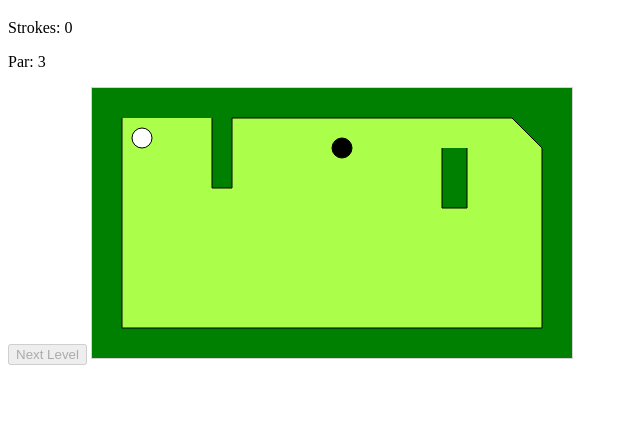
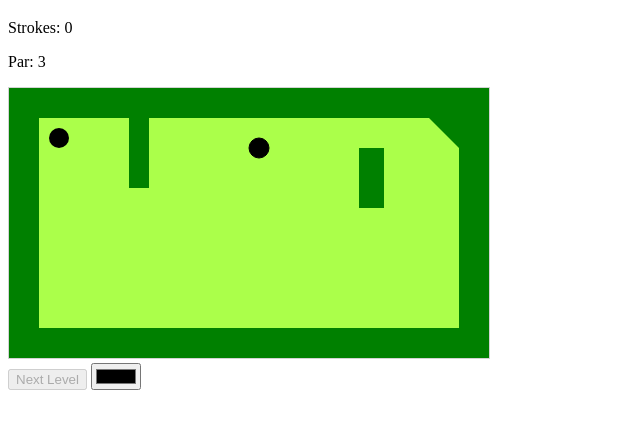
Before and after one commit to jack-kraus/Javascript-Projects, a website: page Mini-Golf/index.html in a window 1280 px wide. Shown: the part 61-490 px from the top of the page, without its empty margins (0-640 px from the left). Drawn offline with nearby package versions, Linux system fonts and the light colour scheme.

Commit message:
Color picker, button disabling issue

```diff
--- a/Mini-Golf/index.html
+++ b/Mini-Golf/index.html
@@ -6,16 +6,19 @@
         <link href="js/mini_golf.js">
         <link rel="stylesheet" href="css/index.css">
         <link rel="shortcut icon" href="assets/favicon.ico">
+        <script src="https://ajax.googleapis.com/ajax/libs/jquery/3.7.1/jquery.min.js"></script>
         <script type="module">
             import { startGame } from "./js/mini_golf.js";
             window.onload = startGame;
-            document.getElementById("next_level").onclick = startGame;
+            document.getElementById("next_level").onclick = (event) => { startGame(); event.target.disabled = true; console.log("balls"); };
         </script>
     </head>
 <body>
     <h1>Mini Golf</h1>
     <p id="stroke_label">Strokes: 0</p>
     <p id="par_label">Par: 0</p>
-    <button id="next_level">Next Level</button>
+    <div id="content_div"></div>
+    <button id="next_level" disabled="true">Next Level</button>
+    <input id="color_picker" type="color"></input>
 </body>
 </html>
--- a/Mini-Golf/js/components.js
+++ b/Mini-Golf/js/components.js
@@ -24,12 +24,13 @@ export class Hole {
 }
 
 export class Ball {
-    constructor (level, x, y, radius, color) {
+    constructor (level, x, y, radius, color, finishLevel) {
         this.pos = new Vector(x, y);
         this.speed = new Vector(0, 0);
         this.radius = radius;
         this.color = color;
 
+        this.finishLevel = finishLevel;
         this.ctx = level.game.ctx;
         this.level = level;
     }
@@ -52,7 +53,7 @@ export class Ball {
 
     draw() {
         // draw pointer
-        if (this.level.game.mouseStart !== undefined) {
+        if (this.level.game.mouseStart !== undefined && !this.level.won) {
             const end_point = this.level.game.mouseEnd.difference(this.level.game.mouseStart);
             end_point.clamp_length(60);
             end_point.add(this.pos);
@@ -67,13 +68,13 @@ export class Ball {
 
         this.ctx.beginPath();
         this.ctx.arc(this.pos.x, this.pos.y, this.radius, 0, 2 * Math.PI, false);
-        this.ctx.fillStyle = this.color;
+        const color = document.getElementById("color_picker").value;
+        this.ctx.fillStyle = color;
         this.ctx.fill();
-        this.ctx.stroke();
     }
 
     move() {
-        if (this.level.done) return;
+        if (this.level.won) return;
         let collision = this.level.game.collision(this.pos, this.pos.sum(this.speed));
         if (collision) {
             while (!this.level.game.collision(this.pos, this.pos.sum(this.speed.normal()))) {
@@ -90,11 +91,11 @@ export class Ball {
 
     checkWin() {
         // check win
-        console.log("win");
+        if (this.level.won) return;
         if (this.level.hole.collision(this) && this.speed.length()===0 && this.level.hole.pos.difference(this.pos).length() < cn.hole_diff) {
-            const par_label = document.getElementById("par_label");
-            par_label.innerText = `Completed with a ${strokeToScore(this.level.strokes, this.level.par)}`;
-            document.getElementById("next_level").disabled = false;
+            this.finishLevel(this.level);
+            this.speed.scalar(0);
+            this.pos = this.level.hole.pos.copy();
         }
     }
 }
@@ -131,7 +132,6 @@ export class Polygon {
 
         // convert to refular draw
         this.ctx.globalCompositeOperation='source-over';
-        this.ctx.stroke();
     }
 
     collision(pos1, pos2) {
@@ -157,11 +157,14 @@ export class GameArea {
         this.canvas.width = width;
         this.canvas.height = height;
         this.ctx = this.canvas.getContext("2d");
+
+
+        // fade
+        this.fade = 0;
     }
 
-
     start() {
-        document.body.append(this.canvas);
+        document.getElementById("content_div").append(this.canvas);
         this.interval = setInterval(this.updateGameArea.bind(this), 20);
     }
 
@@ -174,6 +177,14 @@ export class GameArea {
             let polygon = this.level.polygons[i];
             polygon.draw(i === 0);
         }
+    }
+
+    drawFade() {
+        if (this.level.won) {
+            this.fade = Math.min(this.fade + 0.05, 1);
+        }
+        this.ctx.fillStyle = `rgba(0,0,0,${this.fade})`;
+        this.ctx.fillRect(0, 0, this.canvas.width, this.canvas.height);
     }
 
     // Mouse movement
@@ -190,15 +201,13 @@ export class GameArea {
     }
     releaseMouse() {
         const diff = this.mouseEnd.difference(this.mouseStart);
-        if (this.level.ball.speed.length() === 0 && diff.length() > this.level.ball.radius) {
+        if (this.level.ball.speed.length() === 0 && diff.length() > this.level.ball.radius && !this.level.won) {
             diff.scalar(0.3);
             this.level.ball.speed.add(diff);
             this.level.strokes++;
             const stroke_label = document.getElementById("stroke_label");
-
-            stroke_label.innerText = `Strokes: ${this.level.strokes}`;
+            stroke_label.innerHTML = `Strokes: ${this.level.strokes}`;
         }
-
         this.mouseStart = undefined;
         this.mouseEnd = undefined;
     }
@@ -218,5 +227,6 @@ export class GameArea {
         this.level.ball.update();
         this.level.hole.draw();
         this.level.ball.draw();
+        this.drawFade();
     }
 }
--- a/Mini-Golf/js/mini_golf.js
+++ b/Mini-Golf/js/mini_golf.js
@@ -1,27 +1,31 @@
 import { Vector } from "./vector.js";
 import { Hole, Ball, Polygon, GameArea } from "./components.js";
-import { levels } from "./data.js";
+import { levels, strokeToScore } from "./data.js";
 
 var level_number = -1;
 var scores = [];
-var level;
+var level = { won:true }; // so inititial call works
 
 export function startGame() {
+
+
     level_number++;
     const canvas = document.getElementsByTagName('canvas');
     if (canvas.length > 0) { canvas[0].remove(); scores.push(level.strokes - level.par); }
     const table = document.getElementsByTagName('table');
     if (table.length > 0) { table[0].remove(); }
+
     if (level_number >= levels.length) { showScores(); return; }
+    else if (!level.won) return;
+    else { document.getElementById("next_level").setAttribute("disabled", "true"); }
 
     level = data_to_level(levels[level_number]);
 
     // reset labels
-    document.getElementById("next_level").innerText = `Next Level`;
+    document.getElementById("next_level").innerHTML = `Next Level`;
+    document.getElementById("stroke_label").innerHTML = `Strokes: 0`;
+    document.getElementById("par_label").innerHTML = `Par: ${level.par}`;
 
-    document.getElementById("stroke_label").innerText = `Strokes: 0`;
-    document.getElementById("par_label").innerText = `Par: ${level.par}`;
-    document.getElementById("next_level").disabled = true;
 
 
     document.addEventListener("mousemove",
@@ -37,6 +41,7 @@ export function startGame() {
 }
 
 function showScores() {
+
     const score_table = document.createElement("table");
     const index_row = score_table.insertRow();
     const score_row = score_table.insertRow();
@@ -44,17 +49,29 @@ function showScores() {
     index_row.insertCell().appendChild(document.createTextNode(`Hole #`));
     score_row.insertCell().appendChild(document.createTextNode(`Score`));
 
+    const total = scores.reduce((a,b) => a + b);
     for (let i = 0; i < scores.length; i++) {
         index_row.insertCell().appendChild(document.createTextNode(`${i+1}`));
         score_row.insertCell().appendChild(document.createTextNode(`${scores[i]}`));
     }
+    index_row.insertCell().appendChild(document.createTextNode("Total"));
+    score_row.insertCell().appendChild(document.createTextNode(`${total}`));
 
+    document.getElementById("content_div").append(score_table);
 
-    document.body.append(score_table);
-
-    document.getElementById("next_level").innerText = `Replay`;
+    const button = document.getElementById("next_level");
+    button.innerHTML = `Replay`;
+    button.disabled.removeAttribute("disabled");
+    document.getElementById("stroke_label").innerHTML = `You won!`;
+    document.getElementById("par_label").innerHTML = `You finished with a score of: ${total}`;
     level_number = -1;
     scores = [];
+}
+
+function finishLevel(level) {
+    level.won = true;
+    document.getElementById("par_label").innerHTML = `Completed with a ${strokeToScore(this.level.strokes, this.level.par)}`;
+    document.getElementById("next_level").removeAttribute("disabled");
 }
 
 function data_to_level(level_data) {
@@ -62,11 +79,12 @@ function data_to_level(level_data) {
     level.game = new GameArea(level, level_data.game.width, level_data.game.height);
     level.game.start();
 
-    level.ball = new Ball(level, level_data.ball.x, level_data.ball.y, level_data.ball.radius, level_data.ball.color);
-    level.hole = new Hole(level, level_data.hole.x, level_data.hole.y, level_data.hole.radius);
     level.polygons = level_data.polygons.map(
         (polygon) => new Polygon(level, polygon.color, polygon.data.map((item) => new Vector(item[0], item[1]) ))
     );
+
+    level.hole = new Hole(level, level_data.hole.x, level_data.hole.y, level_data.hole.radius);
+    level.ball = new Ball(level, level_data.ball.x, level_data.ball.y, level_data.ball.radius, level_data.ball.color, finishLevel);
 
     level.strokes = 0;
     level.par = level_data.par;
--- a/Mini-Golf/js/vector.js
+++ b/Mini-Golf/js/vector.js
@@ -62,6 +62,10 @@ export class Vector {
         out.normalize();
         return out;
     }
+
+    copy() {
+        return new Vector(this.x, this.y);
+    }
 }
 
 // check if two line segments AB and CD intersect
```
